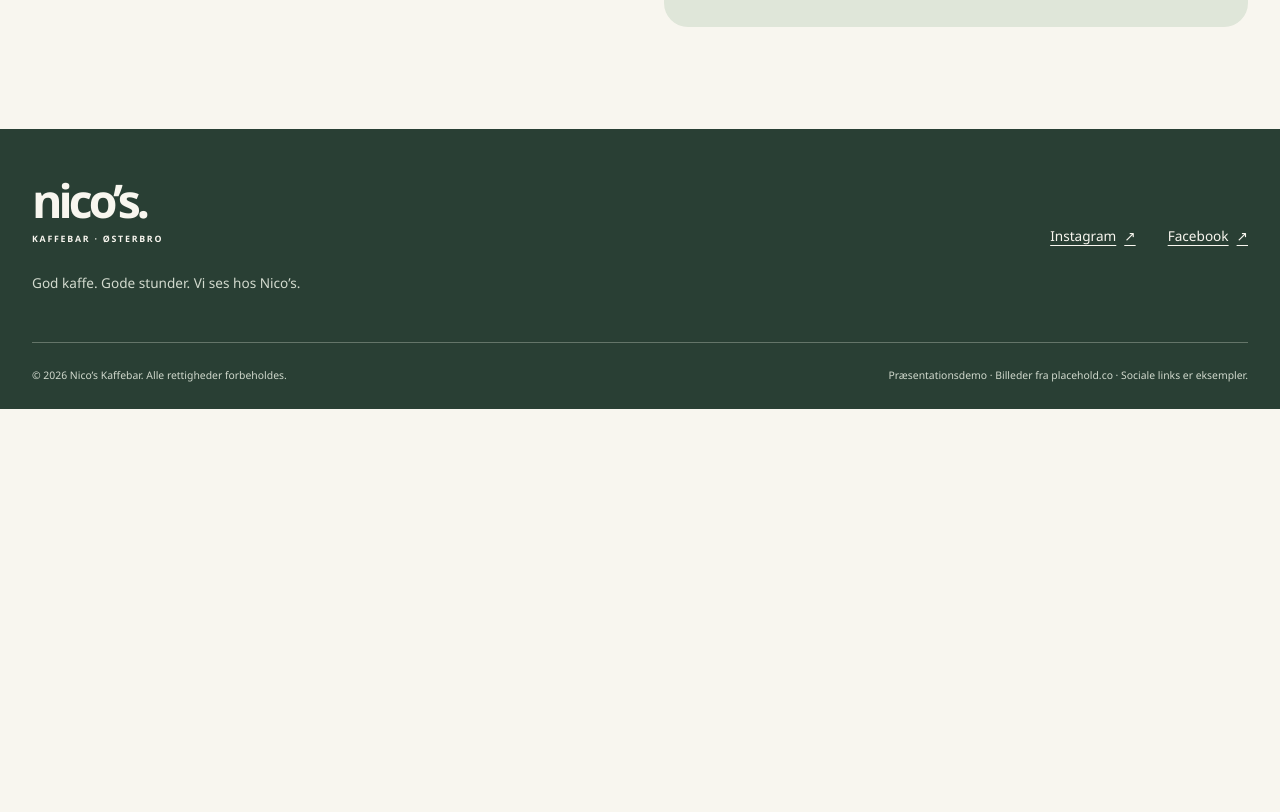
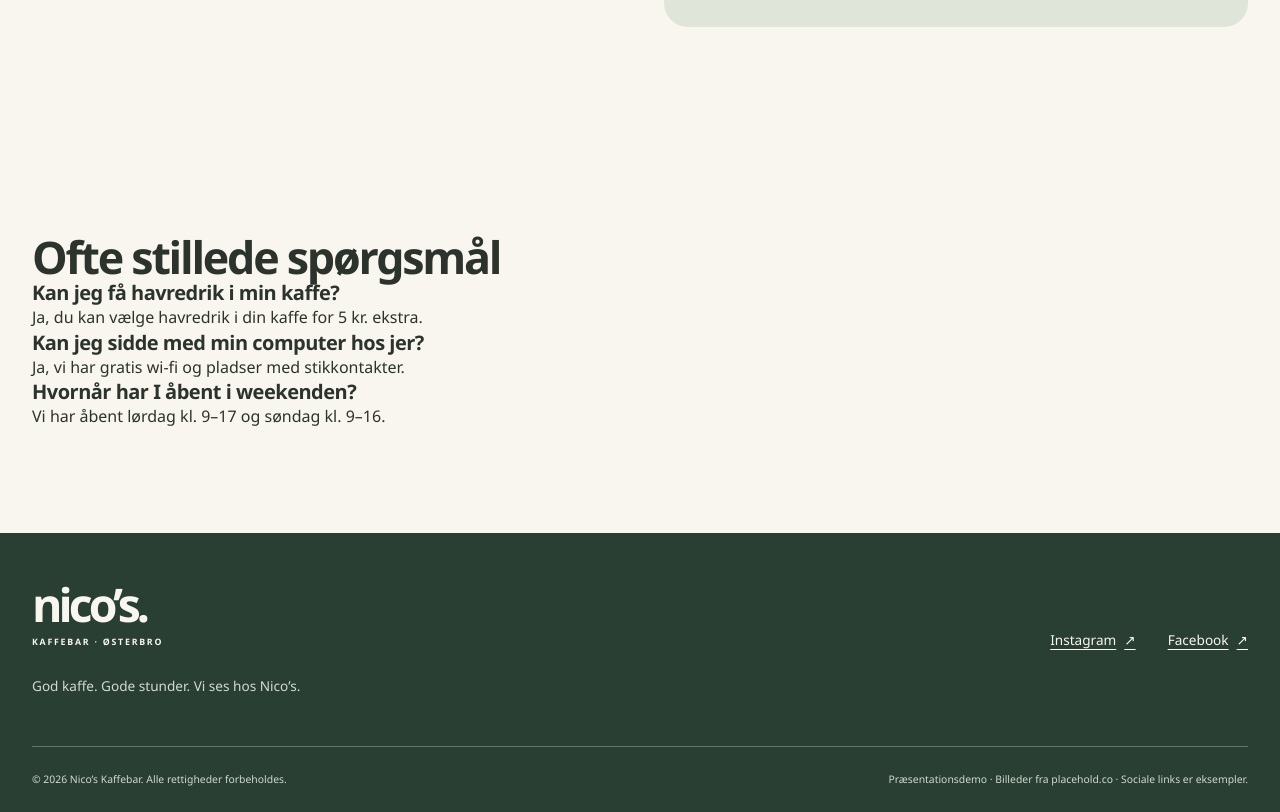
Before and after one commit to mav014/Nicos-kaffebar, a plain HTML site: page index.html in a window 1280 px wide. Shown: the part 5120-5932 px from the top of the page. Before the commit the page ends 5529 px from the top, so only its background shows below. Drawn offline with Linux system fonts and the light colour scheme.

```diff
--- a/index.html
+++ b/index.html
@@ -245,6 +245,18 @@
                 <p class="contact-note">Adresse, åbningstider og kontaktoplysninger er eksempler og skal erstattes inden offentliggørelse.</p>
             </div>
         </section>
+        <section class="faq section-space container" aria-labelledby="faq-heading">
+            <h2 id="faq-heading">Ofte stillede spørgsmål</h2>
+
+            <h3>Kan jeg få havredrik i min kaffe?</h3>
+            <p>Ja, du kan vælge havredrik i din kaffe for 5 kr. ekstra.</p>
+
+            <h3>Kan jeg sidde med min computer hos jer?</h3>
+            <p>Ja, vi har gratis wi-fi og pladser med stikkontakter.</p>
+
+            <h3>Hvornår har I åbent i weekenden?</h3>
+            <p>Vi har åbent lørdag kl. 9–17 og søndag kl. 9–16.</p>
+        </section>
     </main>
 
     <!-- Footer med copyright og sociale medier -->
```
